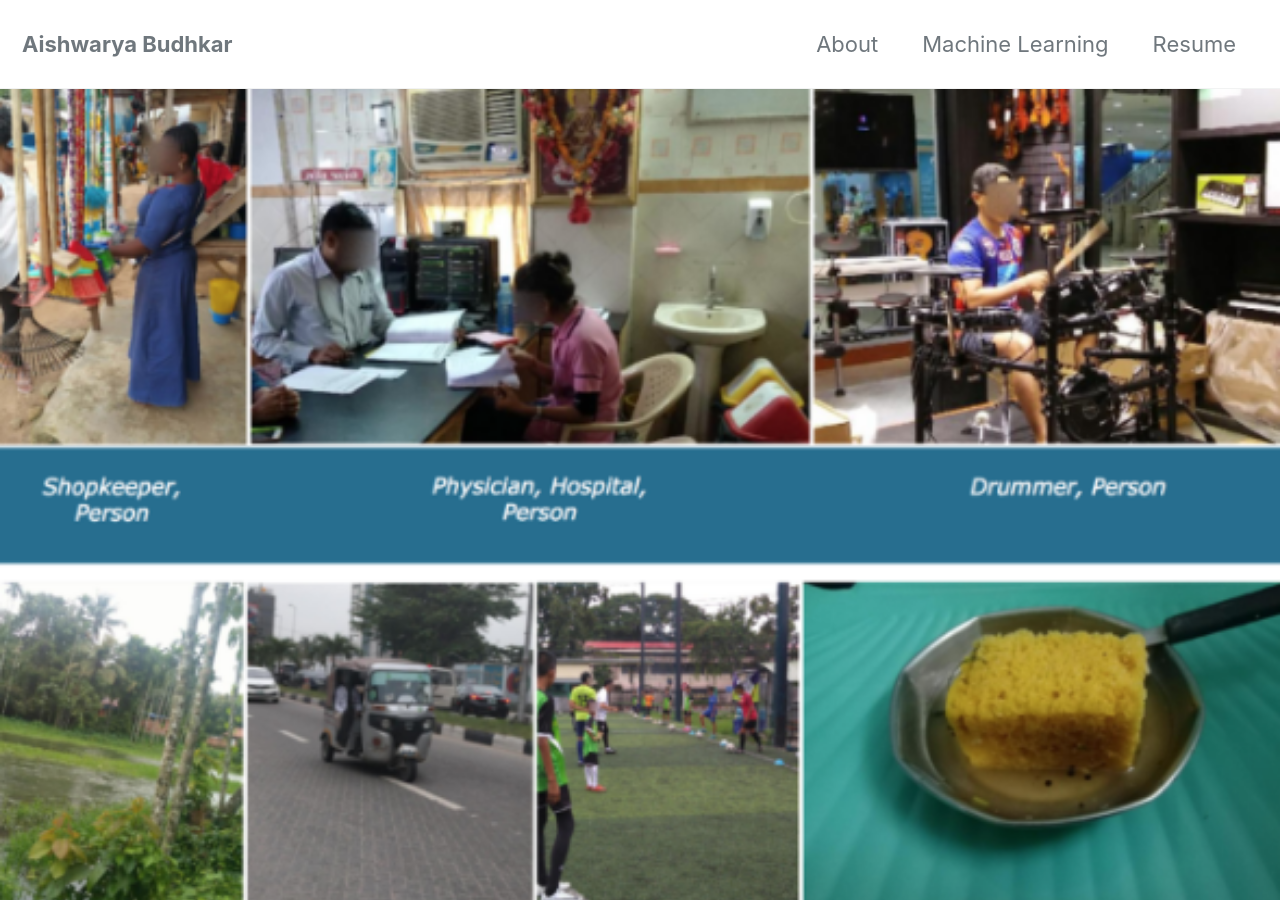
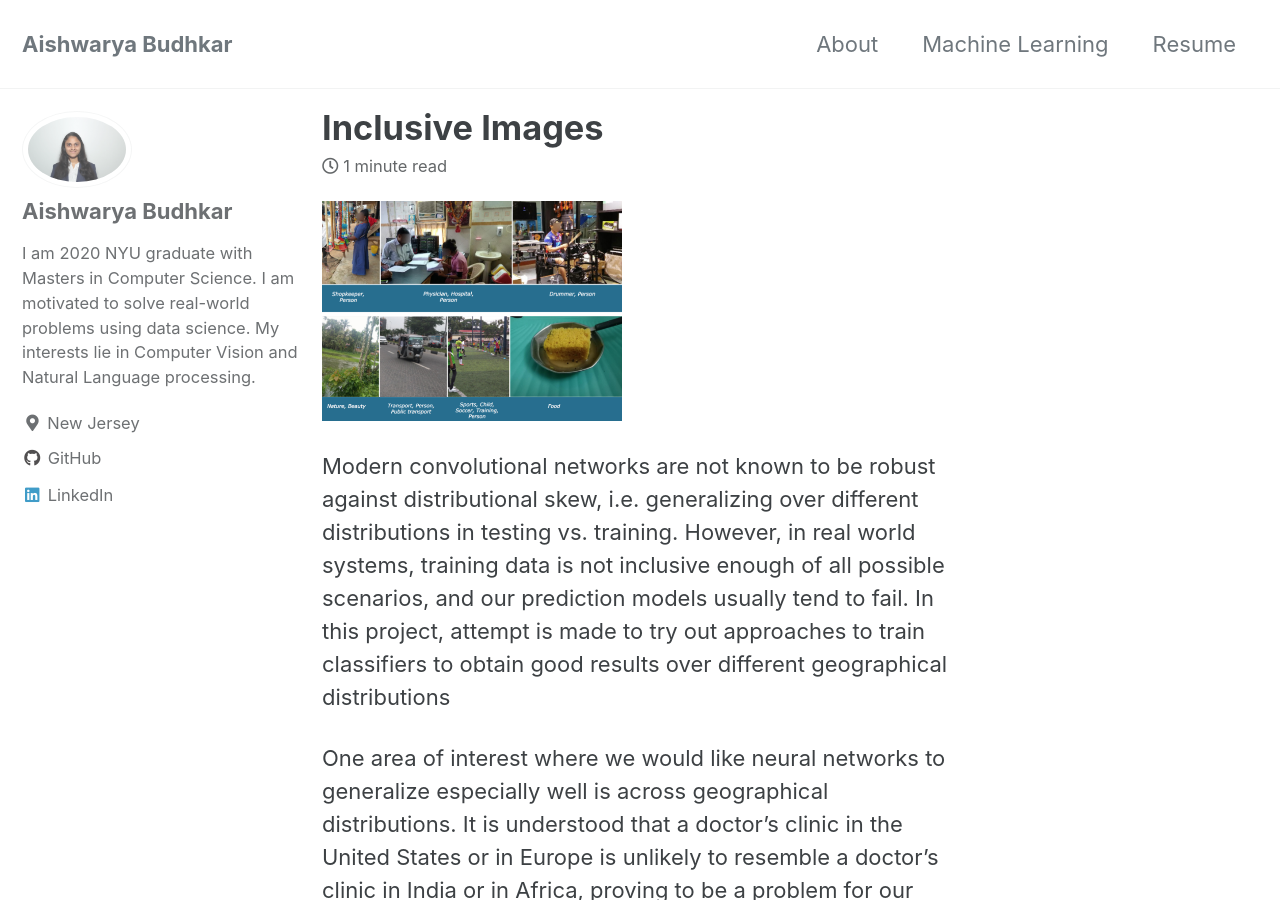
Before and after one commit to asbudhkar/asbudhkar.github.io, a Jekyll site: the page built from _posts/2018-12-31-inclusive_images.md, in a window 1280 px wide and 900 px high. Built offline with Jekyll 4.4.1, drawn with Linux system fonts in a browser that asks for light colours; cached includes are drawn as plain includes.

Commit message:
Added project

```diff
--- a/_posts/2018-12-31-inclusive_images.md
+++ b/_posts/2018-12-31-inclusive_images.md
@@ -3,10 +3,10 @@ title: "Inclusive Images"
 data: 2018-12-31
 tags: [computer vision, deep learning]
 header:
-    image: "/images/inclusive_images.png"
     excerpt: "Inclusive images Kaggle challenge"
 ---
 <img src="/images/inclusive_images.png" width="300" height="150"/>
+
 Modern convolutional networks are not known to be robust against distributional skew, i.e. generalizing over different distributions in testing vs. training. However, in real world systems, training data is not inclusive enough of all possible scenarios, and our prediction models usually tend to fail. In this project, attempt is made to try out approaches to train classifiers to obtain good results over different geographical distributions
 
 One area of interest where we would like neural networks to generalize especially well is across geographical distributions. It is understood that a doctor’s clinic in the United States or in Europe is unlikely to resemble a doctor’s clinic in India or in Africa, proving to be a problem for our classifiers’ predictions. The weights that the classifier will learn for the clinic in the US will be very different from those it would learn from a clinic in Africa, and hence it would have a hard time predicting ”clinic” for the latter. To tackle this problem, one needs to be able to model our classifiers to perform well on geographical stress tests.
```
